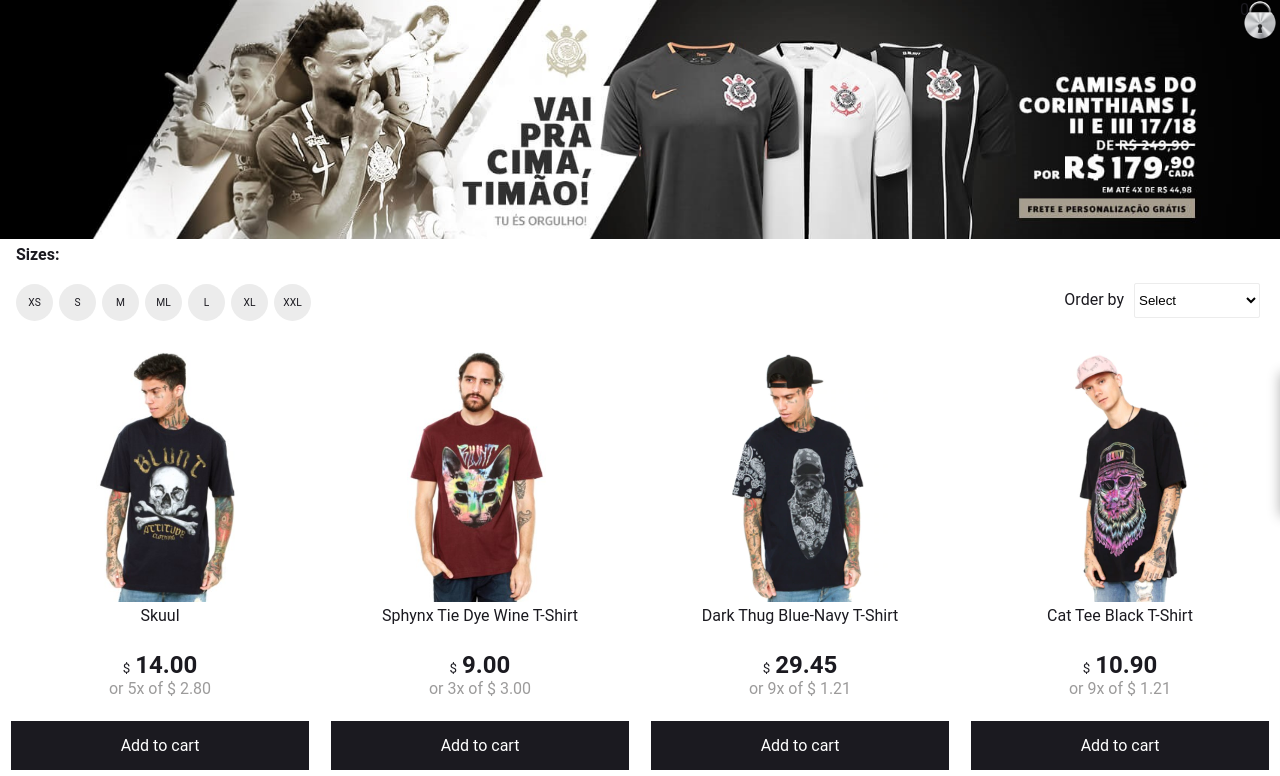
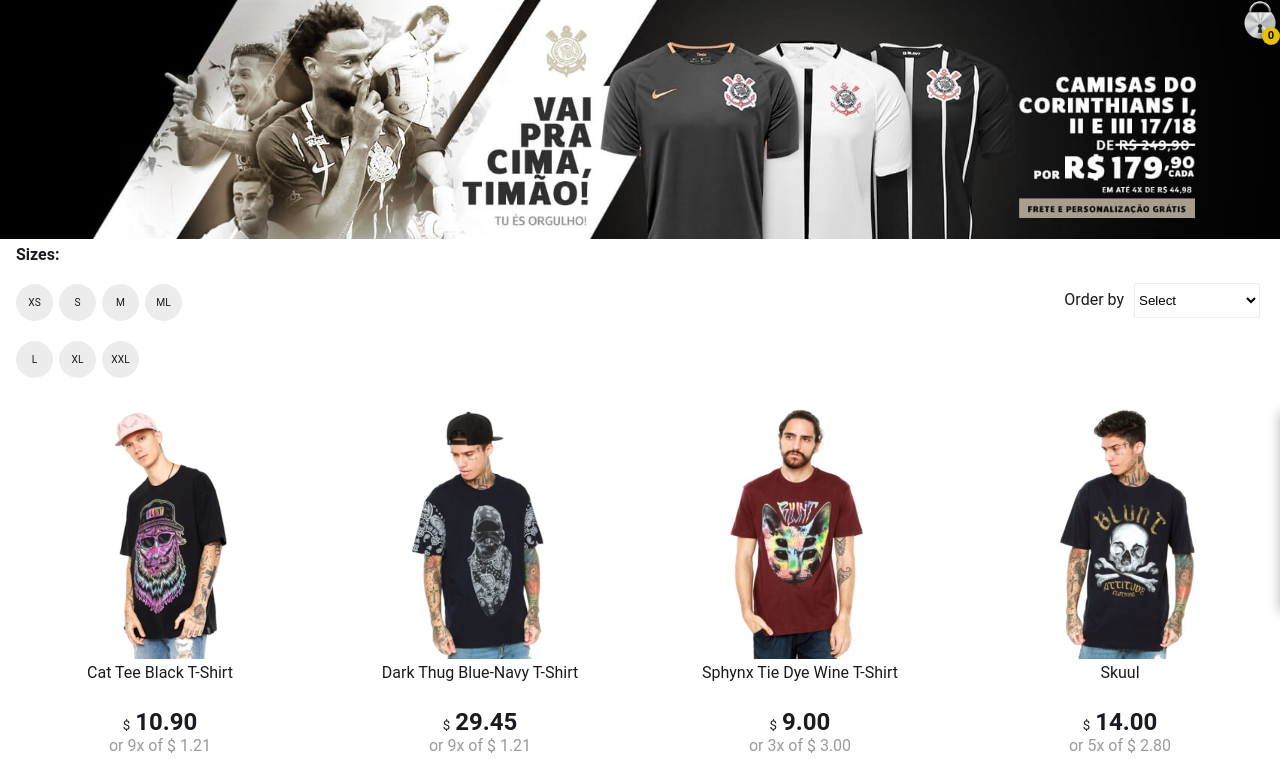
Before and after one commit to Azmadeu/react-shopping-cart, a React (Create React App) app: page / in a window 1280 px wide. Shown: the top 776 px of the page. Built offline with nearby package versions, Linux system fonts and the light colour scheme.

Commit message:
refactored

```diff
--- a/src/App.css
+++ b/src/App.css
@@ -67,6 +67,22 @@ input {
   background-size: contain;
 }
 
+.quantity {
+  display: inline-block;
+  width: 18px;
+  height: 18px;
+  color: #0c0b10;
+  font-weight: 700;
+  font-size: .7em;
+  text-align: center;
+  line-height: 18px;
+  border-radius: 50%;
+  background-color: #eabf00;
+  position: absolute;
+  bottom: -5px;
+  right: 0;
+}
+
 .bag-closed {
   position: absolute;
   left: -40px;
@@ -78,15 +94,15 @@ input {
 }
 
 .bag-open {
-  width: 42px;
-  height: 42px;
+  width: 50px;
+  height: 50px;
   color: #ececec;
   background-color: #1b1a20;
   text-align: center;
-  line-height: 42px;
+  line-height: 50px;
   position: absolute;
   top: 0;
-  left: -42px;
+  left: -50px;
   cursor: pointer;
 }
 
@@ -97,7 +113,7 @@ input {
 .control-cart {
   position: fixed;
   top: 0;
-  width: 350px;
+  width: 450px;
   height: 100%;
   background-color: #1b1a20;
   -webkit-box-sizing: border-box;
@@ -108,7 +124,7 @@ input {
 }
 
 .closed {
-  right: -350px;
+  right: -450px;
 }
 
 
@@ -121,7 +137,7 @@ input {
 }
 
 .content .carts-list {
-  min-height: 240px;
+  min-height: 280px;
 }
 
 .content .carts-list .item {
@@ -151,14 +167,14 @@ input {
 
 .content .footer .sub {
   width: 20%;
+  font-size:16px;
   vertical-align: middle;
   display: inline-block;
 }
 
 .content .footer .price {
-  width: 70%;
+  width: 80%;
   text-align: right;
-  margin: 0;
   vertical-align: middle;
   display: inline-block;
 }
@@ -169,7 +185,7 @@ input {
 
 .content .footer .price .total {
   color: #eabf00;
-  font-size: 20px;
+  font-size: 22px;
   display: block;
 }
 
@@ -179,7 +195,7 @@ input {
   background-color: #0c0b10;
   text-align: center;
   padding: 15px;
-  margin-top: 0;
+  margin-top: 40px;
   cursor: pointer;
   animation-name: background-color;
   animation-duration: 1s;
@@ -213,7 +229,7 @@ input {
 }
 
 .cart {
-  float: right;
+  float: left;
   width: 25%;
   position: relative;
   text-align: center;
@@ -262,13 +278,10 @@ h1 {
   font-weight: bold;
 }
 
-.filter-bar {
-
-}
-
 .filter {
   float: left;
   margin-left: 16px;
+  width: 15%;
 }
 
 .filter .title {
@@ -352,3 +365,9 @@ h1 {
   min-height: 1.2em;
   padding: 0px 2px 1px;
 }
+
+.carts-list .shelf-empty  {
+  color: #ececec;
+  text-align: center;
+  line-height: 40px;
+}
--- a/src/Components/filterBar/index.js
+++ b/src/Components/filterBar/index.js
@@ -10,9 +10,9 @@ class Filter extends Component {
         <h1 className="title">Sizes:</h1>
         {
           Sizes.map(item => (
-              <div className="filter-btn">
+              <div className="filter-btn" key={item.size}>
                 <label>
-                  <input type="checkbox" value={item.size} key={item.size}/>
+                  <input type="checkbox" value={item.size} />
                   <span className="checkmark">{item.size}</span>
                 </label>
               </div>
```
